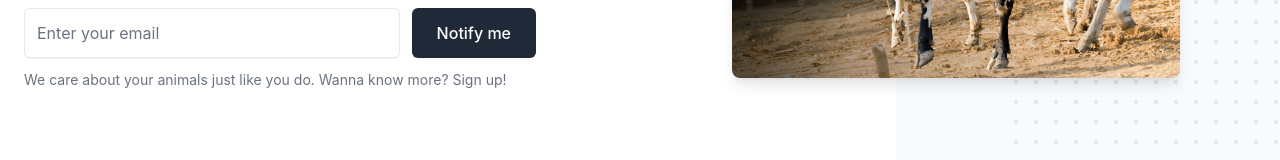
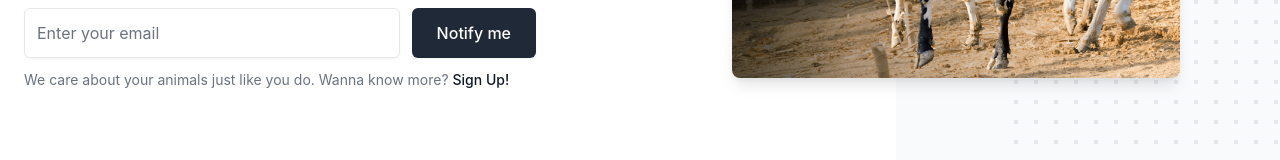
Before and after one commit to AtiqueUrRehman/maveshifarms, a Next.js app: page / in a window 1280 px wide. Shown: the part 448-608 px from the top of the page. Built offline with nearby package versions, Linux system fonts and the light colour scheme; what @tailwindcss/typography would draw is missing.

Commit message:
update text in index below signup

```diff
--- a/pages/index.tsx
+++ b/pages/index.tsx
@@ -87,8 +87,7 @@ export default function Home() {
                   </p>
                   <Contact />
                   <p className="mt-3 text-sm text-gray-500">
-                    We care about your animals just like you do. Wanna know more? Sign up!
-
+                    We care about your animals just like you do. Wanna know more? <span className="font-medium text-gray-900"> Sign Up!</span>
                   </p>
                 </div>
               </div>
```
